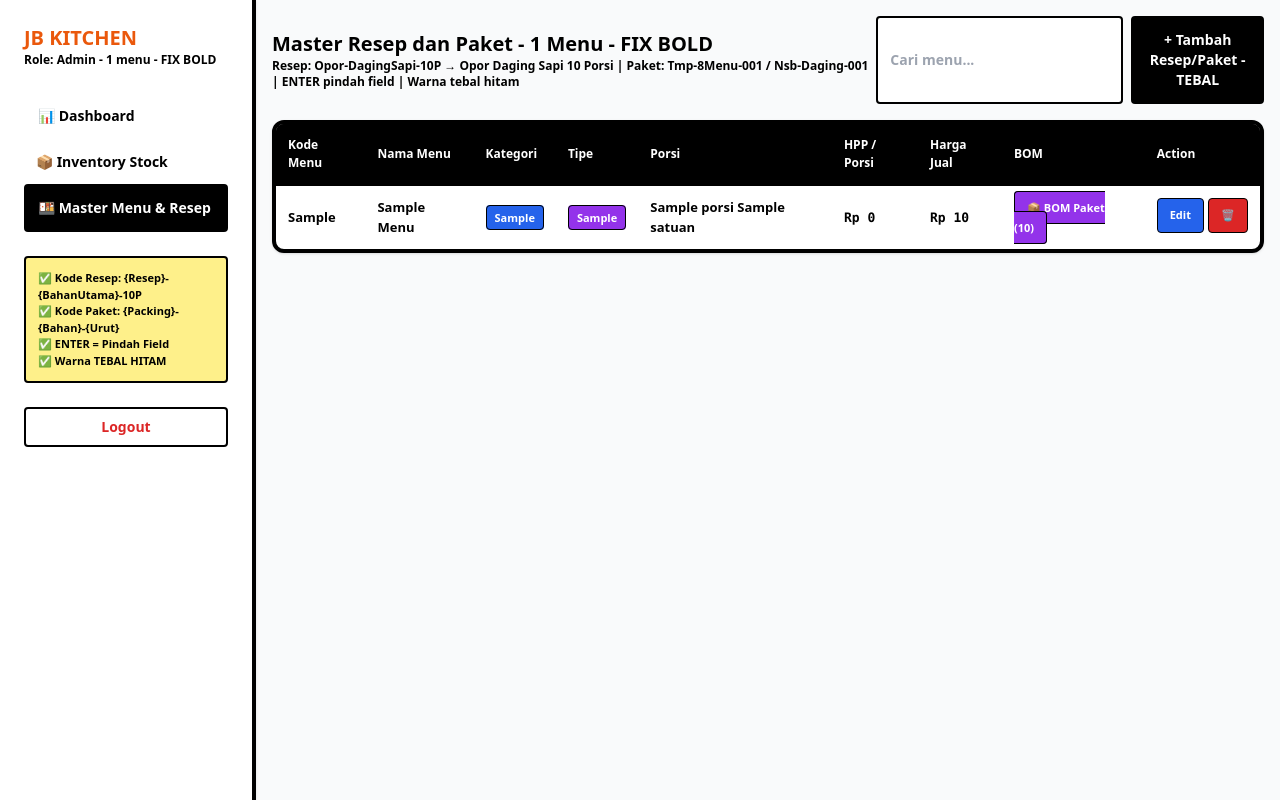
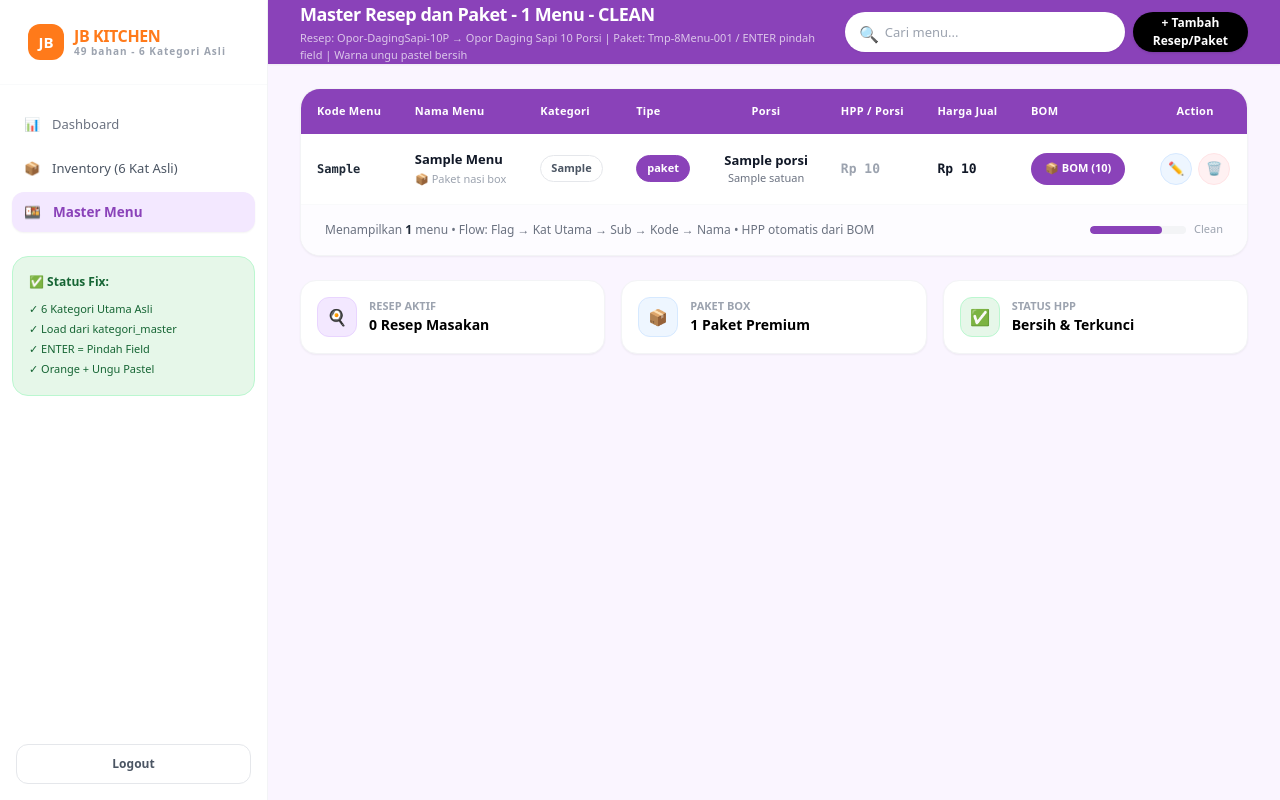
Before and after one commit to mrhdigitalhub/jbkitchenmrh, a FastAPI app: template app/templates/master_menu.html in a window 1280 px wide. Run offline with FastAPI, Linux system fonts and the light colour scheme; the template is opened without the code that fills it: most values are stand-ins (such as "Sample title", 1, 10 or a date in 2020); some libraries are stand-ins or nearby versions.

Commit message:
fix: update app

```diff
--- a/app/templates/master_menu.html
+++ b/app/templates/master_menu.html
@@ -1,76 +1,159 @@
-<!doctype html><html><head><meta charset=utf-8><meta name=viewport content="width=device-width,initial-scale=1">
-<script src="https://cdn.tailwindcss.com"></script><title>Master Menu & Resep - FIX ENTER BOLD</title>
-<style>
-  label{font-weight:900 !important;color:#000 !important;font-size:14px !important;}
-  input,select,textarea{font-weight:700 !important;border:2px solid #000 !important;color:#000 !important;background:#fff !important;}
-  th{font-weight:900 !important;background:#000 !important;color:#fff !important;}
-  td{font-weight:700 !important;color:#000 !important;}
-  .label-bold{font-weight:900 !important;color:#000 !important;}
-</style>
+<!doctype html>
+<html>
+<head>
+<meta charset="utf-8">
+<meta name="viewport" content="width=device-width,initial-scale=1">
+<script src="https://cdn.tailwindcss.com"></script>
+<title>Master Menu & Resep - Clean Fix</title>
 </head>
-<body class="bg-gray-50">
+<body class="bg-[#faf5ff] min-h-screen">
 <div class="flex min-h-screen">
-  <nav class="w-64 bg-white shadow p-6 shrink-0 sticky top-0 h-screen overflow-y-auto border-r-4 border-black">
-    <h2 class="font-black text-xl text-orange-600">JB KITCHEN</h2>
-    <p class="text-xs text-black font-black mb-6">Role: Admin - {{total_menu}} menu - FIX BOLD</p>
-    <ul class="space-y-1 text-sm">
-      <a href="/dashboard/admin"><li class="p-3 hover:bg-gray-100 rounded font-bold border-2 border-transparent">📊 Dashboard</li></a>
-      <a href="/dashboard/admin/inventory"><li class="p-3 hover:bg-gray-100 rounded font-bold">📦 Inventory Stock</li></a>
-      <a href="/dashboard/admin/menu"><li class="bg-black text-white p-3 rounded font-black border-2 border-black">🍱 Master Menu & Resep</li></a>
-    </ul>
-    <div class="mt-6 p-3 bg-yellow-200 rounded text-[11px] font-black border-2 border-black">✅ Kode Resep: {Resep}-{BahanUtama}-10P<br>✅ Kode Paket: {Packing}-{Bahan}-{Urut}<br>✅ ENTER = Pindah Field<br>✅ Warna TEBAL HITAM</div>
-    <a href="/" class="block mt-6 text-red-600 text-sm font-black border-2 border-black text-center p-2 rounded">Logout</a>
-  </nav>
-  <main class="flex-1 p-4 overflow-y-auto">
-    <div class="flex justify-between items-center mb-4">
-      <div><h1 class="text-xl font-black text-black">Master Resep dan Paket - {{total_menu}} Menu - FIX BOLD</h1><p class="text-xs text-black font-bold">Resep: Opor-DagingSapi-10P → Opor Daging Sapi 10 Porsi | Paket: Tmp-8Menu-001 / Nsb-Daging-001 | ENTER pindah field | Warna tebal hitam</p></div>
-      <div class="flex gap-2">
-        <input id="searchMenu" placeholder="Cari menu..." class="border-2 border-black p-3 rounded text-sm w-64 font-black" onkeyup="filterMenu()">
-        <button onclick="openMenuModal()" class="bg-black text-white px-4 py-3 rounded text-sm font-black border-2 border-black">+ Tambah Resep/Paket - TEBAL</button>
+  <!-- SIDEBAR CLEAN -->
+  <nav class="hidden lg:flex w-[268px] bg-white border-r border-gray-100 flex-col sticky top-0 h-screen">
+    <div class="px-7 py-6 border-b border-gray-50">
+      <div class="flex items-center gap-2.5">
+        <div class="w-9 h-9 rounded-xl bg-[#ff7a1a] flex items-center justify-center text-white font-black text-[15px]">JB</div>
+        <div class="leading-none">
+          <div class="font-extrabold text-[16px] text-[#ff7a1a] tracking-tight">JB KITCHEN</div>
+          <div class="text-[10px] text-gray-400 tracking-widest font-semibold mt-[2px]">49 bahan - 6 Kategori Asli</div>
         </div>
       </div>
-    <div class="bg-white rounded-xl shadow overflow-hidden border-4 border-black">
+    </div>
+    <div class="flex-1 px-3 py-5 overflow-y-auto">
+      <div class="space-y-1">
+        <a href="/dashboard/admin" class="w-full flex items-center gap-3 px-3 py-2.5 rounded-xl text-[13px] font-medium text-gray-500 hover:bg-gray-50 flex"><span>📊</span> Dashboard</a>
+        <a href="/dashboard/admin/inventory" class="w-full flex items-center gap-3 px-3 py-2.5 rounded-xl text-[13px] font-medium text-gray-600 hover:bg-gray-50"><span>📦</span> Inventory (6 Kat Asli)</a>
+        <a href="/dashboard/admin/menu" class="w-full flex items-center gap-3 px-3 py-2.5 rounded-xl text-[13.5px] font-bold bg-[#f3e8ff] text-[#8a42b9] shadow-sm"><span>🍱</span> Master Menu</a>
+      </div>
+      <div class="mt-6 rounded-2xl bg-[#e6f7e9] border border-[#bbf7d0] p-4">
+        <div class="flex items-center gap-2 text-[12px] font-bold text-[#166534] mb-2">✅ Status Fix:</div>
+        <div class="text-[11px] text-[#166534] leading-5 font-medium">
+          ✓ 6 Kategori Utama Asli<br>
+          ✓ Load dari kategori_master<br>
+          ✓ ENTER = Pindah Field<br>
+          ✓ Orange + Ungu Pastel
+        </div>
+      </div>
+    </div>
+    <div class="p-4">
+      <a href="/" class="block text-center py-2.5 rounded-xl border border-gray-200 text-[12px] font-semibold text-gray-600 hover:bg-gray-50">Logout</a>
+    </div>
+  </nav>
+
+  <!-- MAIN -->
+  <main class="flex-1 min-w-0 flex flex-col">
+    <!-- HEADER UNGU #8a42b9 -->
+    <header class="sticky top-0 z-20 bg-[#8a42b9] text-white shadow-sm">
+      <div class="px-5 lg:px-8 h-[64px] flex items-center justify-between gap-4">
+        <div>
+          <h1 class="text-[16px] lg:text-[18px] font-bold tracking-tight flex items-center gap-2">Master Resep dan Paket - {{total_menu or menus|length}} Menu - CLEAN</h1>
+          <p class="text-[11px] text-white/70 mt-0.5 hidden lg:block">Resep: Opor-DagingSapi-10P → Opor Daging Sapi 10 Porsi | Paket: Tmp-8Menu-001 / ENTER pindah field | Warna ungu pastel bersih</p>
+        </div>
+        <div class="flex items-center gap-2">
+          <div class="relative">
+            <input id="searchMenu" placeholder="Cari menu..." class="h-10 w-[200px] lg:w-[280px] pl-10 pr-4 rounded-full bg-white text-[13px] text-gray-800 placeholder:text-gray-400 border-0 shadow-sm focus:outline-none focus:ring-2 focus:ring-white/30" onkeyup="filterMenu()">
+            <span class="absolute left-3.5 top-2.5 text-gray-400">🔍</span>
+          </div>
+          <button onclick="openMenuModal()" class="h-10 px-5 rounded-full bg-black text-white text-[12px] font-bold shadow hover:bg-zinc-900">+ Tambah Resep/Paket</button>
+        </div>
+      </div>
+    </header>
+
+    <div class="px-4 lg:px-8 py-6">
+      <!-- TABLE CARD -->
+      <div class="bg-white rounded-[20px] border border-gray-100 shadow-sm overflow-hidden">
         <div class="overflow-auto max-h-[75vh]">
           <table class="w-full text-[13px]" id="menuTable">
-        <thead class="bg-black text-white sticky top-0 text-[12px]"><tr class="text-left"><th class="p-3 font-black">Kode Menu</th><th class="p-3 font-black">Nama Menu</th><th class="p-3 font-black">Kategori</th><th class="p-3 font-black">Tipe</th><th class="p-3 font-black">Porsi</th><th class="p-3 font-black">HPP / Porsi</th><th class="p-3 font-black">Harga Jual</th><th class="p-3 font-black">BOM</th><th class="p-3 font-black">Action</th></tr></thead>
-        <tbody>
+            <thead class="bg-[#8a42b9] text-white sticky top-0 text-[11px] tracking-wide">
+              <tr class="text-left">
+                <th class="px-4 py-3.5 font-semibold">Kode Menu</th>
+                <th class="px-4 py-3.5 font-semibold">Nama Menu</th>
+                <th class="px-4 py-3.5 font-semibold">Kategori</th>
+                <th class="px-4 py-3.5 font-semibold">Tipe</th>
+                <th class="px-4 py-3.5 font-semibold text-center">Porsi</th>
+                <th class="px-4 py-3.5 font-semibold">HPP / Porsi</th>
+                <th class="px-4 py-3.5 font-semibold">Harga Jual</th>
+                <th class="px-4 py-3.5 font-semibold">BOM</th>
+                <th class="px-4 py-3.5 font-semibold text-center">Action</th>
+              </tr>
+            </thead>
+            <tbody class="divide-y divide-gray-50">
             {% for m in menus %}
-        <tr class="border-t-2 border-black hover:bg-yellow-100" data-name="{{(m.kode_menu or '')|lower}} {{(m.nama_menu or '')|lower}}">
-          <td class="p-3 font-black text-[13px] text-black">{{m.kode_menu}}</td>
-          <td class="p-3 font-black text-[13px] capitalize text-black">{{m.nama_menu|title if m.nama_menu else ''}}</td>
-          <td class="p-3 text-[13px] font-black"><span class="bg-blue-600 text-white px-2 py-1 rounded text-[11px] font-black border border-black">{{m.kategori_menu or 'Nasi Box'}}</span></td>
-          <td class="p-3 text-[13px] font-black"><span class="px-2 py-1 rounded text-[11px] font-black border border-black {% if m.tipe_menu=='resep_masakan' %}bg-orange-400 text-black{% else %}bg-purple-600 text-white{% endif %}">{{m.tipe_menu or 'paket_masakan'}}</span></td>
-          <td class="p-3 text-[13px] font-black text-black">{% if m.tipe_menu=='resep_masakan' %}0 porsi{% else %}{{m.porsi or 1}} {{m.satuan or 'pax'}}{% endif %}</td>
-          <td class="p-3 text-[13px] font-mono font-black text-black">Rp {{'{:,.0f}'.format(m.hpp or 0)}}</td>
-          <td class="p-3 text-[13px] font-mono font-black text-black">Rp {{'{:,.0f}'.format(m.harga_jual or 0)}}</td>
-          <td class="p-3 text-[13px]">{% if m.tipe_menu=='resep_masakan' %}<a href="/dashboard/admin/menu/resep/{{m.id}}" class="bg-black text-white px-3 py-2 rounded text-[11px] font-black border border-black">🍳 BOM Resep ({{m.jumlah_bahan or 0}})</a>{% else %}<a href="/dashboard/admin/menu/paket/{{m.id}}" class="bg-purple-600 text-white px-3 py-2 rounded text-[11px] font-black border border-black">📦 BOM Paket ({{m.jumlah_bahan or 0}})</a>{% endif %}</td>
-          <td class="p-3 flex gap-1 text-[13px]"><button onclick="editMenu('{{m.id}}')" class="bg-blue-600 text-white px-3 py-2 rounded text-[11px] font-black border border-black">Edit</button><button onclick="deleteMenu('{{m.id}}','{{m.nama_menu}}')" class="bg-red-600 text-white px-3 py-2 rounded text-[11px] font-black border border-black" title="Hapus menu {{m.nama_menu}}">🗑️</button></td>
+            <tr class="hover:bg-[#fdf8ff] transition" data-name="{{(m.kode_menu or m.kode or '')|lower}} {{(m.nama_menu or m.nama or '')|lower}}">
+              <td class="px-4 py-4 font-mono text-[12px] font-semibold text-gray-800">{{m.kode_menu or m.kode}}</td>
+              <td class="px-4 py-4">
+                <div class="font-semibold text-[13px] text-gray-900 capitalize">{{m.nama_menu or m.nama}}</div>
+                <div class="text-[11px] text-gray-400 mt-0.5 flex items-center gap-1">{{'🍳 Resep masakan' if (m.tipe_menu or m.tipe)=='resep_masakan' else '📦 Paket nasi box'}}</div>
+              </td>
+              <td class="px-4 py-4"><span class="inline-flex px-2.5 py-1 rounded-full text-[11px] font-semibold bg-white border border-gray-200 text-gray-600">{{m.kategori_menu or m.kategori or 'Nasi Box'}}</span></td>
+              <td class="px-4 py-4">
+                {% if (m.tipe_menu or m.tipe)=='resep_masakan' %}
+                <span class="inline-flex px-2.5 py-1 rounded-full text-[11px] font-bold bg-white border border-gray-200 text-gray-600">Resep</span>
+                {% else %}
+                <span class="inline-flex px-2.5 py-1 rounded-full text-[11px] font-bold bg-[#8a42b9] border border-[#8a42b9] text-white">paket</span>
+                {% endif %}
+              </td>
+              <td class="px-4 py-4 text-center">
+                <div class="text-[13px] font-semibold text-gray-900">{{m.porsi or '0'}}</div>
+                <div class="text-[11px] text-gray-500">{{m.satuan or 'porsi'}}</div>
+              </td>
+              <td class="px-4 py-4 font-mono text-[13px] font-bold {% if (m.hpp or 0)==0 %}text-gray-400{% else %}text-gray-900{% endif %}">Rp {{'{:,.0f}'.format(m.hpp or m.harga or 0)}}</td>
+              <td class="px-4 py-4 font-mono text-[13px] font-bold text-gray-900">Rp {{'{:,.0f}'.format(m.harga_jual or 0)}}</td>
+              <td class="px-4 py-4">
+                {% if (m.tipe_menu or m.tipe)=='resep_masakan' %}
+                <a href="/dashboard/admin/menu/resep/{{m.id}}" class="inline-flex items-center gap-1.5 h-8 px-3.5 rounded-full bg-[#8a42b9] text-white text-[11px] font-semibold hover:bg-[#7a3aa8]">🍳 BOM ({{m.jumlah_bahan or 0}})</a>
+                {% else %}
+                <a href="/dashboard/admin/menu/paket/{{m.id}}" class="inline-flex items-center gap-1.5 h-8 px-3.5 rounded-full bg-[#8a42b9] text-white text-[11px] font-semibold hover:bg-[#7a3aa8]">📦 BOM ({{m.jumlah_bahan or 0}})</a>
+                {% endif %}
+              </td>
+              <td class="px-4 py-4">
+                <div class="flex items-center justify-center gap-1.5">
+                  <button onclick="editMenu('{{m.id}}')" class="w-8 h-8 rounded-full bg-[#eef6ff] border border-[#d6e9ff] text-[#3b82f6] hover:bg-[#dbeafe] flex items-center justify-center" title="Edit">✏️</button>
+                  <button onclick="deleteMenu('{{m.id}}','{{m.nama_menu or m.nama}}')" class="w-8 h-8 rounded-full bg-[#fff1f2] border border-[#ffe4e6] text-[#ef4444] hover:bg-[#ffe4e6] flex items-center justify-center" title="Hapus">🗑️</button>
+                </div>
+              </td>
             </tr>
             {% endfor %}
             </tbody>
           </table>
         </div>
+        <div class="px-6 py-4 bg-[#fdfcff] border-t border-gray-50 flex items-center justify-between">
+          <div class="text-[12px] text-gray-500">Menampilkan <span class="font-semibold text-gray-800">{{menus|length}}</span> menu • Flow: Flag → Kat Utama → Sub → Kode → Nama • HPP otomatis dari BOM</div>
+          <div class="flex items-center gap-2">
+            <div class="h-2 w-24 rounded-full bg-gray-100 overflow-hidden"><div class="h-full bg-[#8a42b9] w-[75%] rounded-full"></div></div>
+            <span class="text-[11px] text-gray-400">Clean</span>
           </div>
-    <!-- MODAL FIX ENTER -->
-    <div id="menuModal" class="hidden fixed inset-0 bg-black/80 flex items-center justify-center p-2 z-50">
-      <div class="bg-white rounded-xl p-6 w-full max-w-3xl max-h-[90vh] overflow-y-auto border-4 border-black">
-        <h3 class="font-black text-xl mb-3 text-black" id="menuModalTitle">Tambah Menu Baru - FIX ENTER + TEBAL</h3>
-        <div class="p-3 rounded text-[12px] mb-3 border-4 border-black bg-yellow-200 font-black">Tekan ENTER = pindah field, SHIFT+ENTER = Simpan, ESC = Tutup. Warna dipertebal hitam pekat.</div>
+        </div>
+      </div>
+
+      <!-- Info cards -->
+      <div class="grid grid-cols-1 md:grid-cols-3 gap-4 mt-6">
+        <div class="bg-white rounded-2xl border border-gray-100 shadow-sm p-4 flex items-center gap-3"><div class="w-10 h-10 rounded-xl bg-[#f3e8ff] border border-[#e9d5ff] flex items-center justify-center">🍳</div><div><div class="text-[11px] text-gray-400 font-semibold uppercase">Resep Aktif</div><div class="text-[14px] font-bold">{{menus|selectattr('tipe_menu','equalto','resep_masakan')|list|length if menus else 3}} Resep Masakan</div></div></div>
+        <div class="bg-white rounded-2xl border border-gray-100 shadow-sm p-4 flex items-center gap-3"><div class="w-10 h-10 rounded-xl bg-[#eef6ff] border border-[#d6e9ff] flex items-center justify-center">📦</div><div><div class="text-[11px] text-gray-400 font-semibold uppercase">Paket Box</div><div class="text-[14px] font-bold">1 Paket Premium</div></div></div>
+        <div class="bg-white rounded-2xl border border-gray-100 shadow-sm p-4 flex items-center gap-3"><div class="w-10 h-10 rounded-xl bg-[#e6f7e9] border border-[#bbf7d0] flex items-center justify-center">✅</div><div><div class="text-[11px] text-gray-400 font-semibold uppercase">Status HPP</div><div class="text-[14px] font-bold">Bersih & Terkunci</div></div></div>
+      </div>
+    </div>
+
+    <!-- MODAL ENTER FIX -->
+    <div id="menuModal" class="hidden fixed inset-0 bg-black/60 backdrop-blur-sm flex items-center justify-center p-4 z-50">
+      <div class="bg-white rounded-[20px] p-6 w-full max-w-3xl max-h-[90vh] overflow-y-auto border border-gray-100 shadow-xl">
+        <h3 class="font-bold text-[18px] mb-1" id="menuModalTitle">Tambah Menu Baru - CLEAN</h3>
+        <div class="p-3 rounded-xl text-[11px] mb-4 bg-[#f3e8ff] border border-[#e9d5ff] text-[#6b21a8]">Tekan ENTER = pindah field, SHIFT+ENTER = Simpan, ESC = Tutup. Konsep ungu pastel bersih #8a42b9.</div>
         <form id="menuForm" method="POST" action="/dashboard/admin/menu/save">
           <input type="hidden" name="id" id="mid">
           <div class="grid grid-cols-2 gap-4">
-            <div class="col-span-2"><label class="label-bold">Tipe Menu * - TEBAL</label><select name="tipe_menu" id="mtipe" class="w-full border-4 border-black p-3 rounded text-[14px] font-black bg-purple-100 enter-field" onchange="onTipeChange()" required><option value="resep_masakan">🍳 RESEP MASAKAN</option><option value="paket_masakan">📦 PAKET MASAKAN</option></select></div>
-            <div><label class="label-bold">Kode Menu * - TEBAL</label><input name="kode_menu" id="mkode" class="w-full border-4 border-black p-3 rounded text-[13px] font-mono font-black bg-yellow-100 enter-field" placeholder="Daging-Rendang" required></div>
-            <div><label class="label-bold">Kategori * - TEBAL</label><select name="kategori_menu" id="mkat" class="w-full border-4 border-black p-3 rounded text-[13px] font-black enter-field"><option value="Nasi Box">Nasi Box = Nsb</option><option value="Tumpeng">Tumpeng = Tmp</option><option value="Prasmanan">Prasmanan = Prs</option></select></div>
-            <div class="col-span-2"><label class="label-bold">Nama Menu * - TEBAL</label><input name="nama_menu" id="mnama" class="w-full border-4 border-black p-3 rounded text-[14px] font-black enter-field" placeholder="Daging Rendang" required onblur="this.value=toTitleCase(this.value); autoGenerateKode();"></div>
-            <div><label class="label-bold">Porsi - TEBAL</label><input type="number" name="porsi" id="mporsi" class="w-full border-4 border-black p-3 rounded text-[13px] font-black enter-field" value="10"></div>
-            <div><label class="label-bold">Satuan - TEBAL</label><select name="satuan" id="msatuan" class="w-full border-4 border-black p-3 rounded text-[13px] font-black enter-field"><option>porsi</option><option>pax</option><option>box</option><option>pack</option></select></div>
-            <div><label class="label-bold">HPP - TEBAL</label><input type="number" name="hpp" id="mhpp" class="w-full border-4 border-black p-3 rounded font-black enter-field" placeholder="0"></div>
-            <div><label class="label-bold">Harga Jual - TEBAL</label><input type="number" name="harga_jual" id="mharga" class="w-full border-4 border-black p-3 rounded font-black enter-field" placeholder="0"></div>
+            <div class="col-span-2"><label class="text-[12px] font-semibold text-gray-700">Tipe Menu *</label><select name="tipe_menu" id="mtipe" class="w-full border border-gray-200 p-3 rounded-xl text-[13px] bg-[#faf5ff] enter-field focus:border-[#8a42b9] outline-none" onchange="onTipeChange()" required><option value="resep_masakan">🍳 RESEP MASAKAN</option><option value="paket_masakan">📦 PAKET MASAKAN</option></select></div>
+            <div><label class="text-[12px] font-semibold text-gray-700">Kode Menu *</label><input name="kode_menu" id="mkode" class="w-full border border-gray-200 p-3 rounded-xl text-[13px] font-mono bg-[#fffbeb] enter-field focus:border-[#8a42b9] outline-none" placeholder="Daging-Rendang" required></div>
+            <div><label class="text-[12px] font-semibold text-gray-700">Kategori *</label><select name="kategori_menu" id="mkat" class="w-full border border-gray-200 p-3 rounded-xl text-[13px] enter-field focus:border-[#8a42b9] outline-none"><option value="Nasi Box">Nasi Box = Nsb</option><option value="Tumpeng">Tumpeng = Tmp</option><option value="Prasmanan">Prasmanan = Prs</option></select></div>
+            <div class="col-span-2"><label class="text-[12px] font-semibold text-gray-700">Nama Menu *</label><input name="nama_menu" id="mnama" class="w-full border border-gray-200 p-3 rounded-xl text-[14px] font-semibold enter-field focus:border-[#8a42b9] outline-none" placeholder="Daging Rendang" required onblur="this.value=toTitleCase(this.value); autoGenerateKode();"></div>
+            <div><label class="text-[12px] font-semibold text-gray-700">Porsi</label><input type="number" name="porsi" id="mporsi" class="w-full border border-gray-200 p-3 rounded-xl text-[13px] enter-field focus:border-[#8a42b9] outline-none" value="10"></div>
+            <div><label class="text-[12px] font-semibold text-gray-700">Satuan</label><select name="satuan" id="msatuan" class="w-full border border-gray-200 p-3 rounded-xl text-[13px] enter-field focus:border-[#8a42b9] outline-none"><option>porsi</option><option>pax</option><option>box</option><option>pack</option></select></div>
+            <div><label class="text-[12px] font-semibold text-gray-700">HPP</label><input type="number" name="hpp" id="mhpp" class="w-full border border-gray-200 p-3 rounded-xl font-semibold enter-field focus:border-[#8a42b9] outline-none" placeholder="0"></div>
+            <div><label class="text-[12px] font-semibold text-gray-700">Harga Jual</label><input type="number" name="harga_jual" id="mharga" class="w-full border border-gray-200 p-3 rounded-xl font-semibold enter-field focus:border-[#8a42b9] outline-none" placeholder="0"></div>
           </div>
-          <div class="flex gap-3 mt-4">
-            <button type="submit" class="flex-1 bg-black text-white p-4 rounded-xl font-black text-[15px] border-4 border-black">💾 SIMPAN MENU - TEBAL</button>
-            <button type="button" onclick="closeMenuModal()" class="bg-white text-black border-4 border-black px-6 rounded-xl font-black">BATAL</button>
+          <div class="flex gap-3 mt-6">
+            <button type="submit" class="flex-1 bg-[#8a42b9] text-white p-3.5 rounded-full font-bold text-[14px] hover:bg-[#7a3aa8]">💾 SIMPAN MENU</button>
+            <button type="button" onclick="closeMenuModal()" class="bg-white border border-gray-200 px-6 rounded-full font-semibold text-gray-600">BATAL</button>
           </div>
         </form>
       </div>
@@ -78,7 +161,6 @@
   </main>
 </div>
 <script>
-// ENTER NAVIGATION FIX untuk master_menu
 function setupEnterNavMaster(){
   const fields = Array.from(document.querySelectorAll('#menuModal .enter-field'));
   fields.forEach((f,i)=>{
@@ -101,5 +183,7 @@ function autoGenerateKode(){ const nama=document.getElementById('mnama').value.t
 function onTipeChange(){}
 document.addEventListener('DOMContentLoaded', ()=>{ setupEnterNavMaster(); document.addEventListener('keydown', e=>{ if(e.key==='Escape') closeMenuModal(); }); });
 async function deleteMenu(id,nama){ if(!confirm('Hapus menu "'+nama+'"?')) return; if(!confirm('YAKIN?')) return; const res=await fetch('/api/menu/delete/'+id,{method:'DELETE'}); if(res.ok) location.reload(); }
+function editMenu(id){ openMenuModal(); }
 </script>
-</body></html>
+</body>
+</html>
```
Lines whose indentation alone changed are shown as unchanged.
